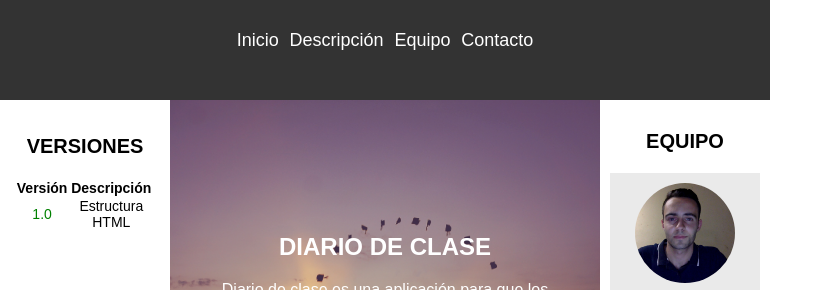
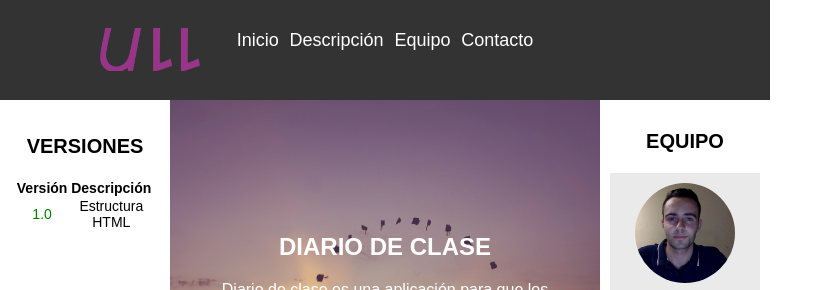
Before and after one commit to DiDream/diario-clases-app, a plain HTML site: page index.html in a window 1280 px wide. Shown: the top 290 px of the page, without its empty margins (0-833 px from the left). Drawn offline with Linux system fonts and the light colour scheme.

Commit message:
Imagen de ULL subida a header.mean

```diff
--- a/css/style.css
+++ b/css/style.css
@@ -56,6 +56,9 @@ table td {
 }
 
 header.mean {
+    background: url(../img/ull_logo.png) 100px;
+    background-size: 100px;
+    background-repeat: no-repeat;
     width: 770px;
     height: 100px;
     background-color: #333;
```
Also changed, not shown: img/ull_logo.png (added).
